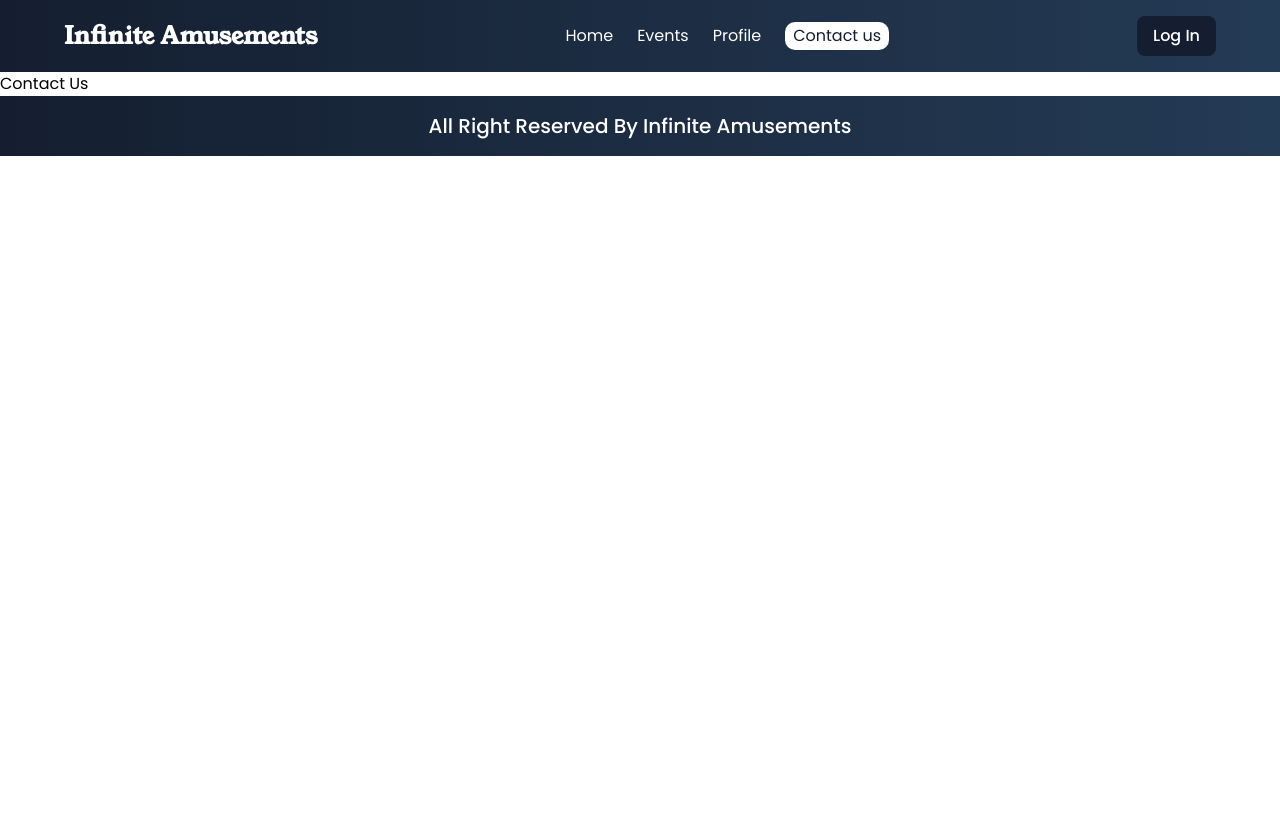
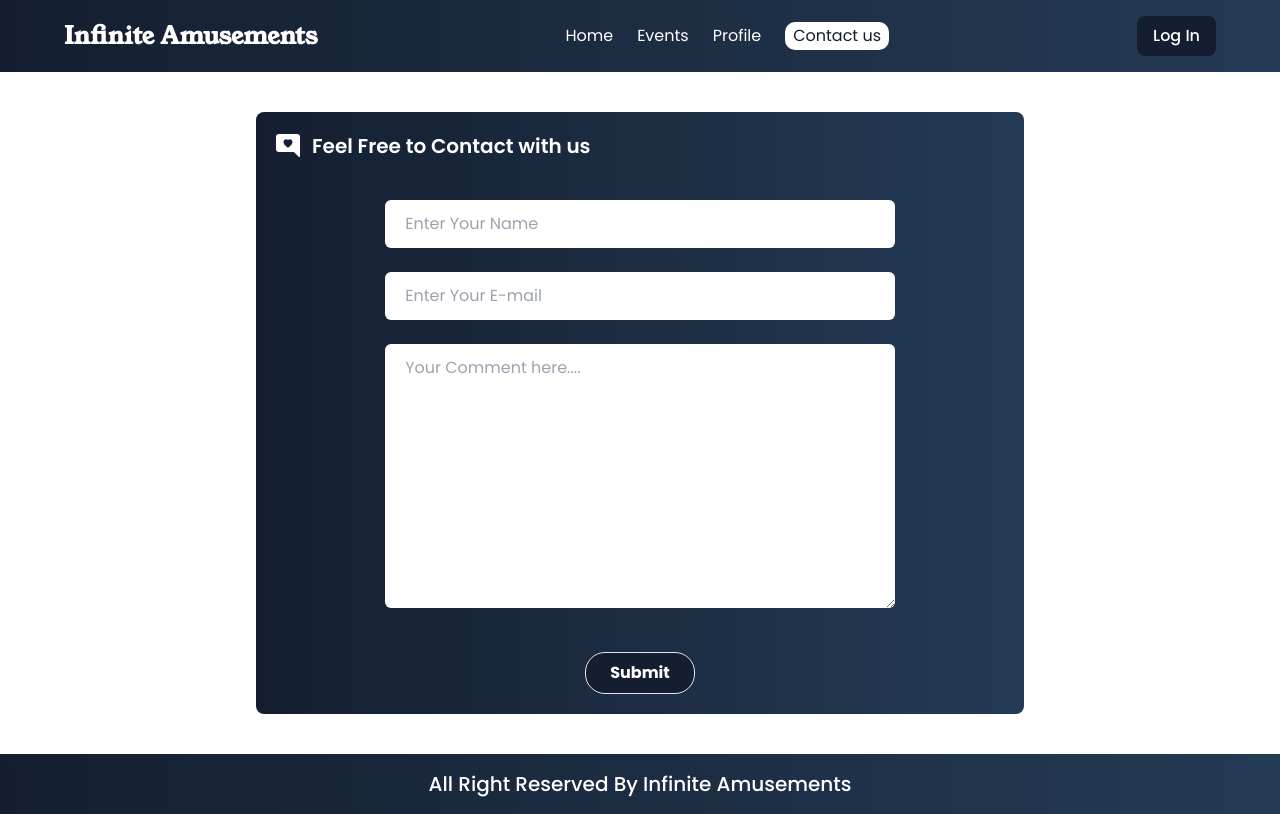
Before and after one commit to akibrahman/infinity-amusement, a React (Vite) app: page /contactus in a window 1280 px wide. Built offline with nearby package versions, Linux system fonts and the light colour scheme; no server answers.

Commit message:
contact us component designed and implimented

```diff
--- a/src/App.jsx
+++ b/src/App.jsx
@@ -7,7 +7,7 @@ import NavBar from "./Components/NavBar/NavBar";
 function App() {
   return (
     <div className="font-poppins">
-      <ToastContainer></ToastContainer>
+      <ToastContainer position="top-center"></ToastContainer>
       <NavBar></NavBar>
       <Outlet></Outlet>
       <Footer></Footer>
--- a/src/Components/ContactUs/ContactUs.jsx
+++ b/src/Components/ContactUs/ContactUs.jsx
@@ -1,7 +1,54 @@
+import { BsFillChatRightHeartFill } from "react-icons/bs";
+import { useNavigate } from "react-router-dom";
+import { toast } from "react-toastify";
+
 const ContactUs = () => {
+  const navigate = useNavigate();
+  const handleSubmit = (e) => {
+    e.preventDefault();
+    navigate("/");
+    toast.success("Thanks for your Interest", { autoClose: 2000 });
+  };
   return (
     <div>
-      <p>Contact Us</p>
+      <div className="my-10 p-5 rounded-lg bg-gradient-to-r from-[#141E30] to-[#243B55] w-[60%] mx-auto text-white">
+        <p className="text-xl font-semibold flex gap-3 items-center">
+          <BsFillChatRightHeartFill className="text-2xl"></BsFillChatRightHeartFill>
+          Feel Free to Contact with us
+        </p>
+        <form
+          onSubmit={handleSubmit}
+          className="text-[#141F31] flex flex-col gap-6 items-center mt-10"
+        >
+          <input
+            className="focus:outline-none rounded-md w-[70%] mx-auto py-3 px-5"
+            placeholder="Enter Your Name"
+            type="text"
+            name="name"
+            required
+          />
+          <input
+            className="focus:outline-none rounded-md w-[70%] mx-auto py-3 px-5"
+            placeholder="Enter Your E-mail"
+            type="email"
+            name="email"
+            required
+          />
+          <textarea
+            className="focus:outline-none rounded-md w-[70%] mx-auto py-3 px-5"
+            placeholder="Your Comment here...."
+            cols="30"
+            name="comment"
+            rows="10"
+            required
+          ></textarea>
+          <input
+            className="bg-[#141E30] text-white font-bold rounded-[20px] text-center py-2 px-6 select-none cursor-pointer mt-5 active:scale-75 duration-500 w-max border"
+            type="submit"
+            value="Submit"
+          />
+        </form>
+      </div>
     </div>
   );
 };
--- a/src/Components/Login/Registration.jsx
+++ b/src/Components/Login/Registration.jsx
@@ -95,6 +95,7 @@ const Registration = () => {
               type="text"
               placeholder="Name"
               name="name"
+              required
             />
             <label className=""></label>
           </div>
@@ -105,6 +106,7 @@ const Registration = () => {
               type="email"
               placeholder="Email"
               name="email"
+              required
             />
             <label className=""></label>
           </div>
@@ -115,6 +117,7 @@ const Registration = () => {
               type="text"
               placeholder="Photo URL"
               name="url"
+              required
             />
             <label className=""></label>
           </div>
@@ -124,6 +127,7 @@ const Registration = () => {
               type="password"
               placeholder="Password"
               name="password"
+              required
             />
             <label className=""></label>
           </div>
```
